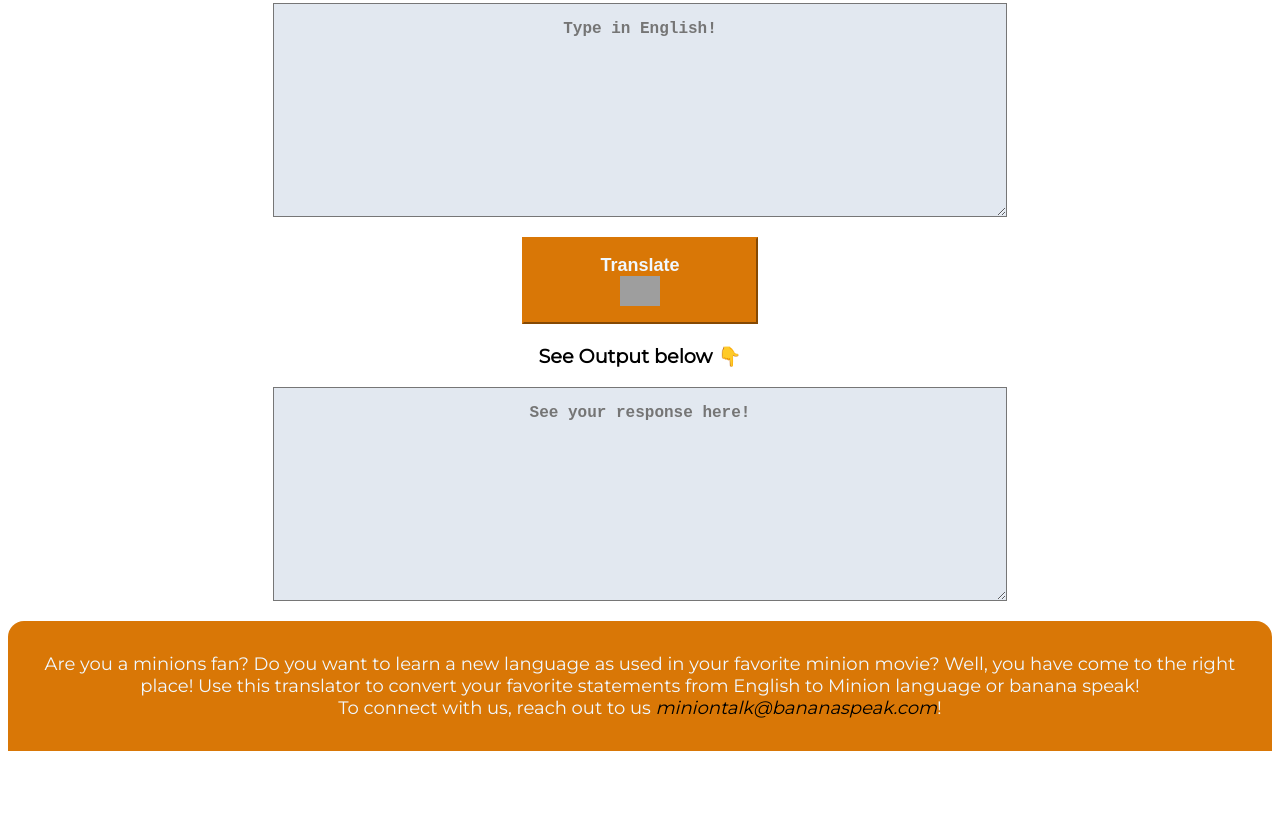
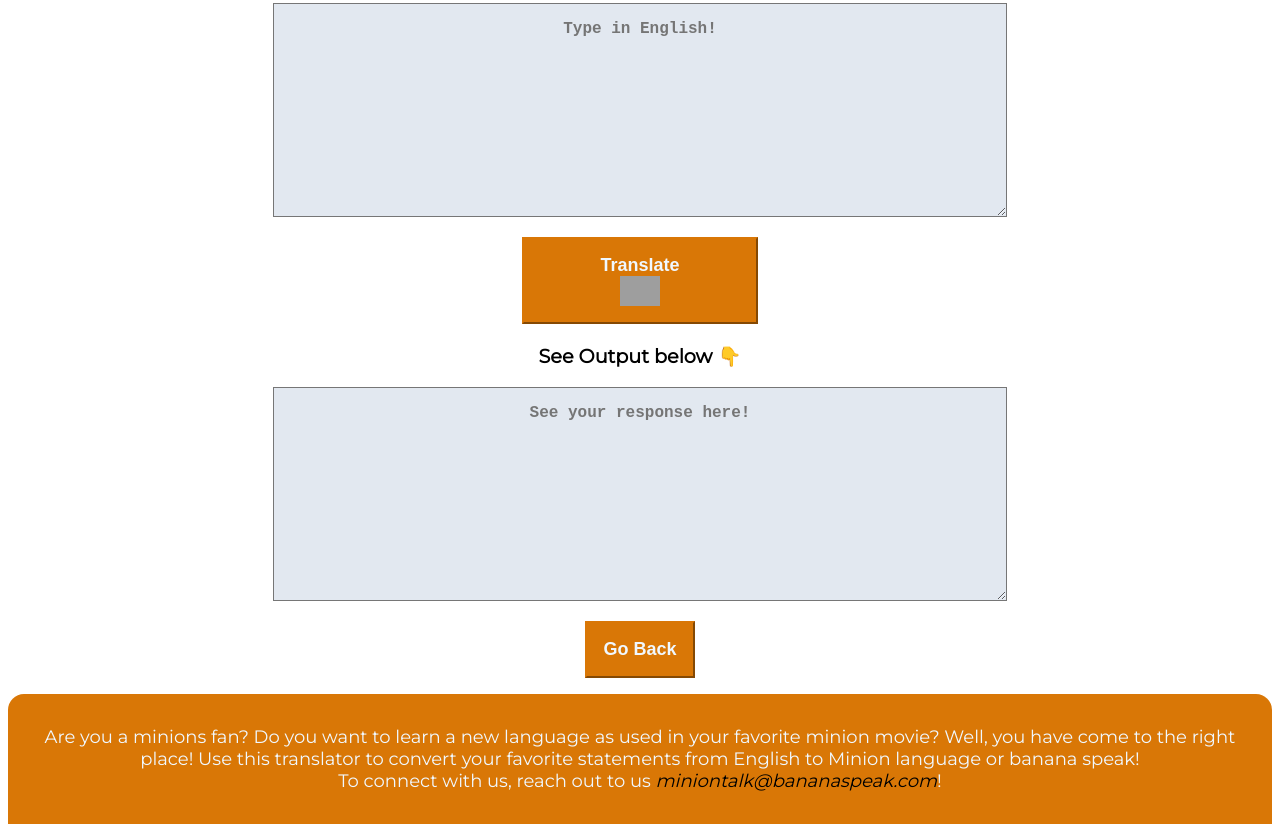
Before and after one commit to iaror14/Mark6-banana-says-what, a plain HTML site: page index.html in a window 1280 px wide. Shown: the part 279-1111 px from the top of the page. Before the commit the page ends 1038 px from the top, so only its background shows below. Drawn offline with Linux system fonts and the light colour scheme; grey boxes are pictures that could not be loaded.

Commit message:
go-back button

```diff
--- a/index.html
+++ b/index.html
@@ -30,6 +30,7 @@
       placeholder="See your response here!"
       name="Textbox" cols="30" rows="10"></textarea>
     </div>
+<button class="go-back"> <a href="https://isha-arora5.netlify.app/projects.html" class="link"> Go Back</a> </button>
     <div class="footer-format">
       Are you a minions fan? Do you want to learn a new language as used in your
       favorite minion movie? Well, you have come to the right place! Use this
--- a/style.css
+++ b/style.css
@@ -56,3 +56,10 @@ textarea {
   font-weight: bold;
   padding: 1rem;
 }
+.go-back {
+  margin-bottom: 1rem;
+}
+.link {
+  text-decoration: none;
+  color: aliceblue;
+}
```
